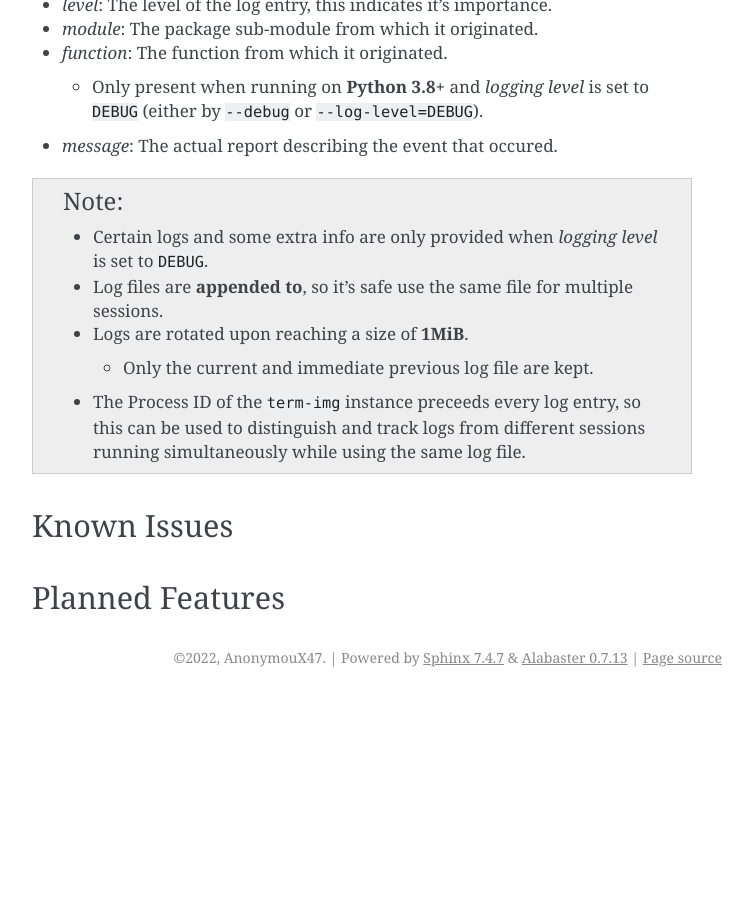
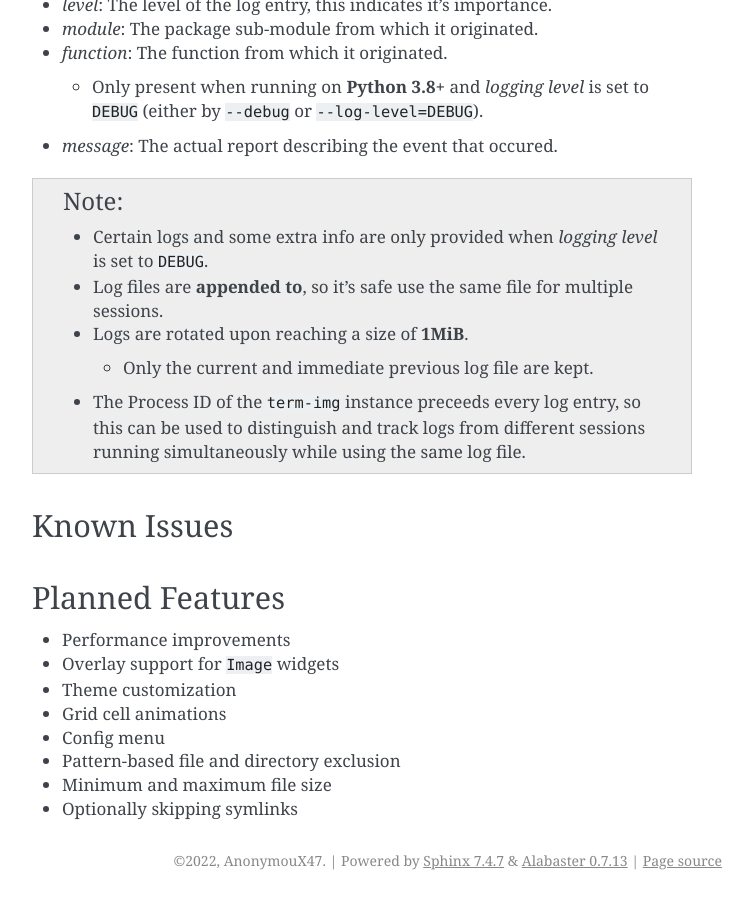
Before and after one commit to AnonymouX47/term-image, a Sphinx documentation site: the page built from source/viewer/index.rst, in a window 1280 px wide and 900 px high, scrolled down 2671 px. Shown: the whole window, without its empty margins (388-1141 px from the left). Built offline with Sphinx 7.4.7, drawn with Linux system fonts in a browser that asks for light colours; before the commit the page ends 3368 px from its top, so only the background shows below that.

Commit message:
Added planned features

```diff
--- a/source/library/index.rst
+++ b/source/library/index.rst
@@ -15,3 +15,8 @@ Known Issues
 
 Planned Features
 ----------------
+
+* Performance improvements
+* ``AsciiImage`` class, renders images in greyscale using ASCII characters only
+* Add urwid widgets for displaying images
+* Animated image iterators
--- a/source/viewer/index.rst
+++ b/source/viewer/index.rst
@@ -111,3 +111,12 @@ Known Issues
 
 Planned Features
 ----------------
+
+* Performance improvements
+* Overlay support for ``Image`` widgets
+* Theme customization
+* Grid cell animations
+* Config menu
+* Pattern-based file and directory exclusion
+* Minimum and maximum file size
+* Optionally skipping symlinks
```
